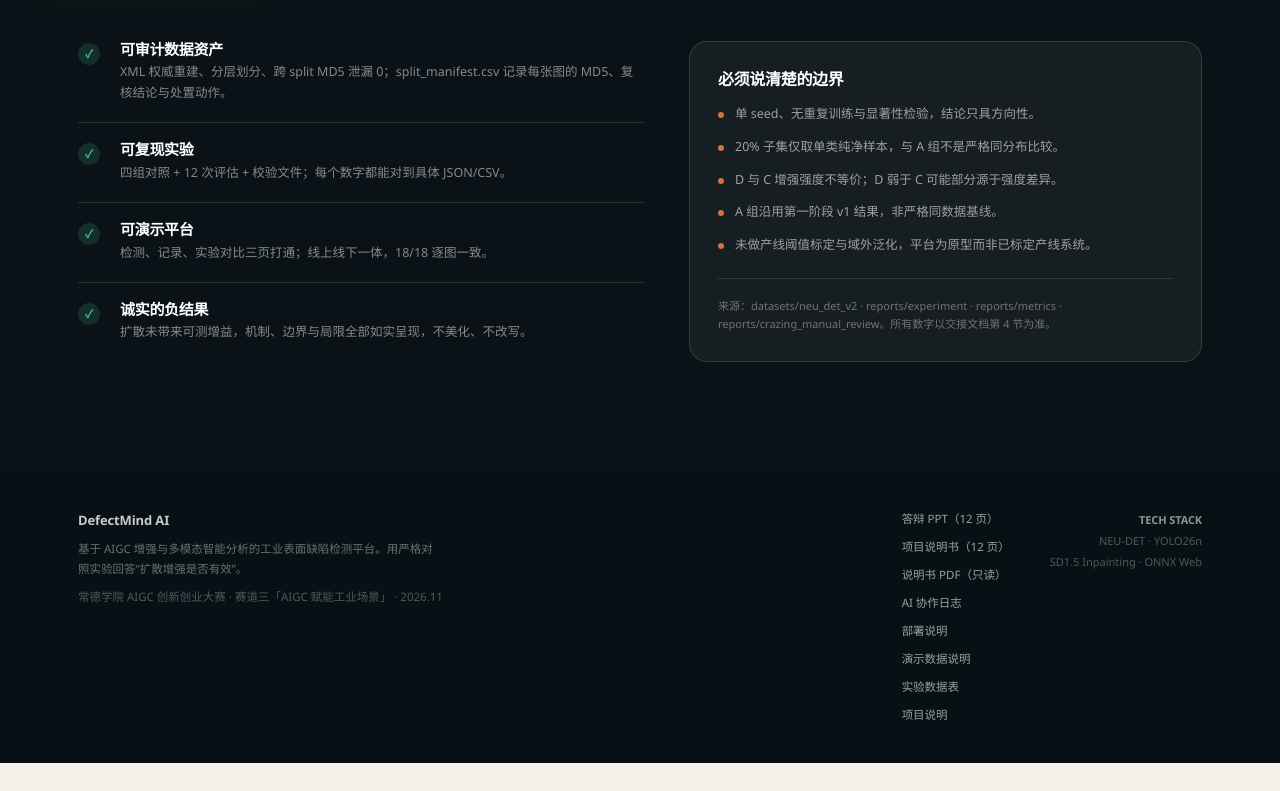
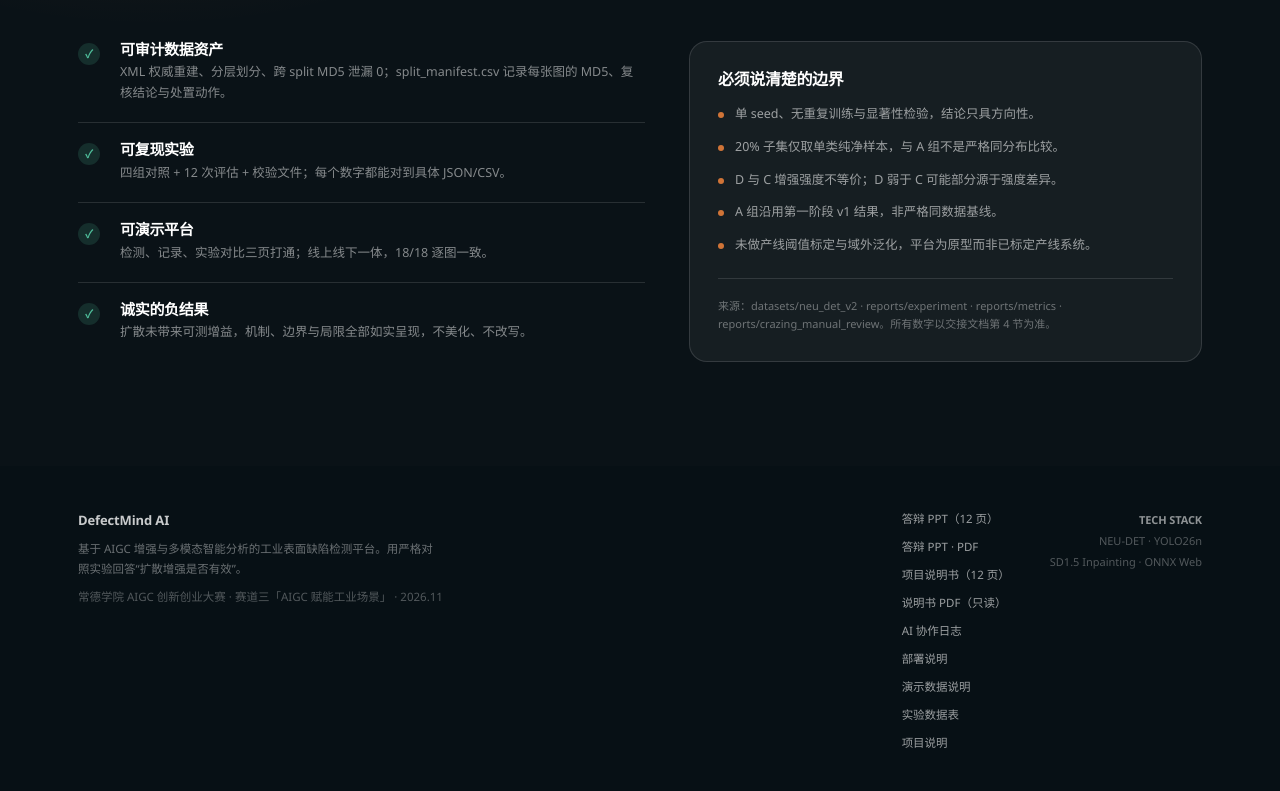
Before and after one commit to zzq10086/defectmind-ai-showcase, a plain HTML site: page index.html in a window 1280 px wide. Shown: the part 6914-7705 px from the top of the page. Before the commit the page ends 7677 px from the top, so only its background shows below. Drawn offline with Linux system fonts and the light colour scheme.

Commit message:
Update showcase

```diff
--- a/index.html
+++ b/index.html
@@ -835,6 +835,7 @@
     </div>
     <div class="foot-links">
       <a href="DefectMind_AI_答辩PPT.pptx" download>答辩 PPT（12 页）</a>
+      <a href="DefectMind_AI_答辩PPT.pdf" download>答辩 PPT · PDF</a>
       <a href="DefectMind_AI_项目说明书.docx" download>项目说明书（12 页）</a>
       <a href="DefectMind_AI_项目说明书.pdf" download>说明书 PDF（只读）</a>
       <a href="submission/AI协作日志.pdf" download>AI 协作日志</a>
```
Also changed, not shown: 3 other files.
